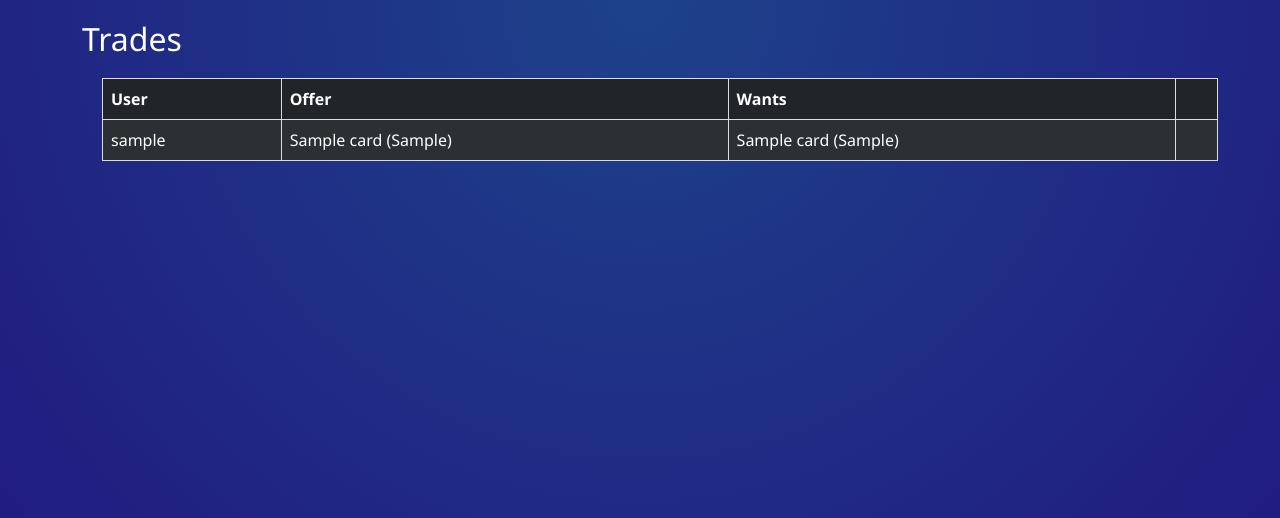
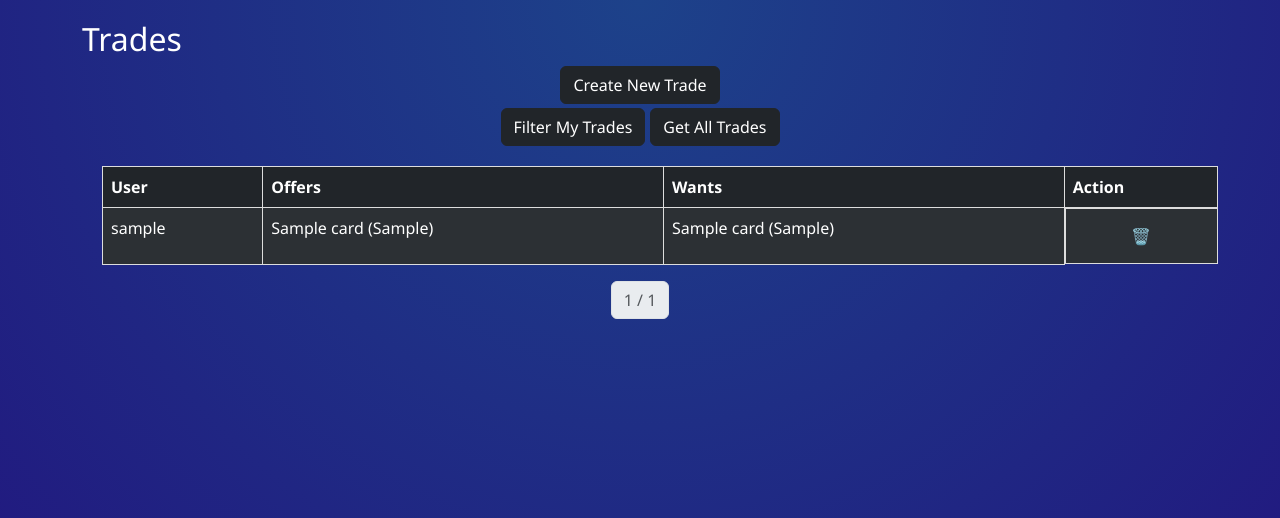
Before and after one commit to laharke/NBA-TCG, a Django app: page /trade/ in a window 1280 px wide. Shown: the top 518 px of the page. Run offline with Django 5.2, Linux system fonts and the light colour scheme; a user stored in the database is signed in; tables that the repository leaves empty hold one stand-in row (values such as "Sample post"); one stand-in notice (Sample message) is shown.

Commit message:
TRADE ADVANCES ALMOST WORKING

```diff
--- a/core/static/css/style.css
+++ b/core/static/css/style.css
@@ -199,3 +199,14 @@ th, td {
 th {
   background-color: #f2f2f2;
 }
+
+.alert {
+  width: fit-content !important;
+  text-align: center !important;
+  position: fixed !important;
+  top: 10% !important;
+  left: 50% !important;
+  transform: translateX(-40%) !important;
+  padding: 10px 20px !important;
+  z-index: 10000 !important;
+}
--- a/core/static/js/trade.js
+++ b/core/static/js/trade.js
@@ -6,11 +6,10 @@ function trade_card(element){
 
     // TENGO QUE MEJORAR LSO NOBMRES Y TAMBIEN TENGO QUE MANDAR EL ID DEL USUARIO LGOGEADO
     let tradeId = td[0].dataset.trade;
-    let userTrade = td[0].dataset.user;
-    let offeredId = td[0].dataset.offered;
-    let wantedId = td[0].dataset.wanted;
+    let userTradeId = td[0].dataset.user;
+    let offeredCardId = td[0].dataset.offered;
+    let wantedCardId = td[0].dataset.wanted;
 
-    console.log(tradeId, userTrade, offeredId, wantedId)
     fetch('/make_trade/', {
         method: 'POST',
         headers: {
@@ -19,20 +18,92 @@ function trade_card(element){
         },
         body: JSON.stringify({
             'tradeId': tradeId,
-            'userTrade': userTrade,
-            'offeredId': offeredId,
-            'wantedId': wantedId
+            'userTradeId': userTradeId,
+            'offeredCardId': offeredCardId,
+            'wantedCardId': wantedCardId
         })
     })
     .then(response => response.json())
     .then(data => {
-    // Loopeo y apendo cada CARTA.
-    data['cards'].forEach(card => {
-        card = generteCard(card)
-        document.querySelector('#pack-cards').appendChild(card);
-    });
+        if(data.result == 'success'){
+            //showAlert('success', 'Card traded correctly! Check your collection o7');
+            window.location.reload();
+
+        }else{
+            showAlert('error', data.error);
+        }
+
+        console.log(data);
+
+        console.log(data.result);
+        // IF data.result == success muestrou n mesnaej que todo salio bien y refresheo la pagina o borro esa rOW creo que prefeiro refreshar la pagina whatver.
+        // else muestro un mensaje de > nope salio tod mal uwu y que error es
 
     })
     .catch(err => console.error(err));
 
 }
+
+function openTradeModal(){
+    new bootstrap.Modal(document.getElementById('tradeModal')).show();
+    // Aca tendria que mandar un GET request para popular el modal con las CARTAS aunque podria directametne popularlo en el
+    fetch('/add_trade/', {
+        method: 'GET',
+        headers: {
+          'X-CSRFToken': getCookie('csrftoken'),
+          'Content-Type': 'application/json'
+        }
+    })
+    .then(response => response.json())
+    .then(data => {
+        console.log(data)
+        $("#offeredCardSelect")
+        $("#wantedCardSelect")
+
+        if(data.result == 'success'){
+            window.location.reload();
+        }else{
+            showAlert('error', data.error);
+        }
+
+    })
+    .catch(err => console.error(err));
+}
+
+function add_trade(){
+    console.log('trade added')
+
+
+}
+
+
+function delete_trade(element){
+
+    if (confirm("you gonna delete de trade are you sure")){
+        let td = $(element).parent().parent().find("td")
+        // Busco el trade ID
+        let tradeId = td[0].dataset.trade;
+
+        fetch('/delete_trade/', {
+            method: 'POST',
+            headers: {
+              'X-CSRFToken': getCookie('csrftoken'),
+              'Content-Type': 'application/json'
+            },
+            body: JSON.stringify({
+                'tradeId': tradeId,
+            })
+        })
+        .then(response => response.json())
+        .then(data => {
+            if(data.result == 'success'){
+                window.location.reload();
+            }else{
+                showAlert('error', data.error);
+            }
+
+        })
+        .catch(err => console.error(err));
+
+    }
+}
--- a/core/static/js/utils.js
+++ b/core/static/js/utils.js
@@ -34,3 +34,27 @@ function generteCard(cardData){
   }
   return card;
 }
+
+//Mostrar una alerta - Va a recibir un argumento si queres mostrar error, success o info y un mensaje text para mostrar en pantalla.
+function showAlert(tipo, mensaje){
+  if (tipo == 'info'){
+    tipo = '#infoAlert'
+  } else if( tipo == 'success'){
+    tipo = '#successAlert'
+  } else if( tipo == 'error'){
+    tipo = '#dangerAlert'
+  }
+
+  //Muestro el div
+  $(tipo).show().delay(4500).fadeOut()
+  //Cambio el text
+  $(tipo).find('span').text(mensaje)
+}
+
+// BORRAR ALERTAS DE DJANO SINO QUEDNA FIJA
+setTimeout(() => {
+    document.querySelectorAll('.alert').forEach(el => {
+        el.style.opacity = "0";
+        setTimeout(() => el.remove(), 500);
+    });
+}, 3000);
--- a/core/templates/base.html
+++ b/core/templates/base.html
@@ -5,6 +5,9 @@
   <meta charset="UTF-8">
   <title>{% block title %}NBA TCG{% endblock %}</title>
   <link href="https://cdn.jsdelivr.net/npm/bootstrap@5.3.2/dist/css/bootstrap.min.css" rel="stylesheet">
+
+<link rel="stylesheet" href="https://cdn.jsdelivr.net/npm/bootstrap-icons@1.11.1/font/bootstrap-icons.css">
+
 
 
   <link rel="stylesheet" href="{% static 'css/style.css' %}">
@@ -18,6 +21,48 @@
     {% block content %}{% endblock %}
   </div>
 </div>
+
+{% if messages %}
+  {% for message in messages %}
+
+    <div class="alert alert-{{ message.tags }}"
+         role="alert"
+         style="width: fit-content; position: fixed; top: 4%; right: 4%; z-index: 9999;">
+
+        {% if message.tags == "success" %}
+            <i class="bi bi-check-circle-fill" style="margin-right: 8px;"></i>
+        {% elif message.tags == "error" %}
+            <i class="bi bi-exclamation-triangle-fill" style="margin-right: 8px;"></i>
+        {% elif message.tags == "info" %}
+            <i class="bi bi-info-circle-fill" style="margin-right: 8px;"></i>
+        {% endif %}
+
+        <span>{{ message }}</span>
+
+    </div>
+  {% endfor %}
+{% endif %}
+
+
+<div id='dangerAlert' class="alert alert-danger" role="alert" style="width: fit-content; display: none !important; top: 4% !important" >
+  <i class="bi bi-exclamation-triangle-fill" style="margin-right: 8px;">  </i>
+  <span>An example danger alert with an icon</span>
+</div>
+
+<div id='infoAlert' class="alert alert-primary" role="alert" style="width: fit-content; display: none !important; top: 5% !important;" >
+  <i class="bi bi-info-circle-fill" style="margin-right: 8px;"></i>
+  <span>A simple primary alert—check it out!</span>
+</div>
+
+
+<div id='successAlert' class="alert alert-success" role="alert" style="width: fit-content; display: none !important;" >
+  <i class="bi bi-check-circle-fill" style="margin-right: 8px;"></i>
+  <span>An example success alert with an icon</span>
+</div>
+
+
+
+
 
 
   <!-- DASHBOARD (only if logged in) -->
--- a/core/templates/trade.html
+++ b/core/templates/trade.html
@@ -6,27 +6,40 @@
 
 <h2>Trades</h2>
 
+<div style="display: flex; justify-content: center;">
+  <button type="button" onclick="openTradeModal()" class="btn btn-dark"> Create New Trade </button>
+</div>
+
+<div style="display: flex; justify-content: center; margin: 4px">
+  <button type="button"  class="btn btn-dark">  <a href="{% url 'trade' %}?own=1" style="  color: white;  text-decoration: none;">Filter My Trades</a> </button>
+  <button type="button" style="margin-left: 5px;" class="btn btn-dark"> <a href="{% url 'trade' %}" style="  color: white;  text-decoration: none;">Get All Trades</a> </button>
+</div>
+
 <table class="table table-dark table-striped">
     <thead>
       <tr>
         <th hidden scope="col">ID</th>
         <th scope="col">User</th>
-        <th scope="col">Offer</th>
+        <th scope="col">Offers</th>
         <th scope="col">Wants</th>
-        <th scope="col"> </th>
+        <th scope="col"> Action</th>
       </tr>
     </thead>
     <tbody>
-        {% for trade in trades %}
+        {% for trade in page_obj %}
             <tr>
                 <td hidden data-trade="{{ trade.id }}" data-user="{{ trade.creator.id }}" data-offered="{{ trade.offered_card.id }}" data-wanted="{{ trade.requested_card.id }}"> {{ trade.id }} </td>
                 <td scope="row">{{ trade.creator }}</td>
                 <td>{{ trade.offered_card.name }} ({{ trade.offered_card.team }})</td>
                 <td>{{ trade.requested_card.name }} ({{ trade.requested_card.team }})</td>
-                <td>
+                <td style="display: flex; justify-content: center">
                   {% if request.user != trade.creator %}
-                  <button type="button" onclick="trade_card(this)" class="btn btn-light">
-                    <i class="fas fa-check">🤝</i>
+                  <button type="button" onclick="trade_card(this)" class="btn">
+                    🤝
+                  </button>
+                  {% else %}
+                  <button type="button" onclick="delete_trade(this)" class="btn">
+                    🗑️
                   </button>
                   {% endif %}
                 </td>
@@ -35,6 +48,63 @@
     </tbody>
   </table>
 
+
+<!-- TESTAR BIEN PAGINATION -->
+<nav style="display: flex; justify-content:center">
+  <ul class="pagination">
+    {% if page_obj.has_previous %}
+      <li class="page-item">
+        <a class="page-link" href="?page={{ page_obj.previous_page_number }}{% if filter_my %}&own=1{% endif %}">Previous</a>
+      </li>
+    {% endif %}
+
+    <li class="page-item disabled">
+      <span class="page-link">
+        {{ page_obj.number }} / {{ page_obj.paginator.num_pages }}
+      </span>
+    </li>
+
+    {% if page_obj.has_next %}
+      <li class="page-item">
+        <a class="page-link" href="?page={{ page_obj.next_page_number }}{% if filter_my %}&own=1{% endif %}">Next</a>
+      </li>
+    {% endif %}
+  </ul>
+</nav>
+
+
+<div class="modal fade " id="tradeModal" tabindex="-1">
+  <div class="modal-dialog modal-xl modal-dialog-centered" style="max-width: 400px;">
+    <div class="modal-content bg-dark text-light">
+
+      <div class="modal-header border-secondary">
+        <h5 class="modal-title">Crear trade </h5>
+        <button type="button" class="btn-close btn-close-white" data-bs-dismiss="modal"></button>
+      </div>
+
+      <div class="modal-body">
+
+
+          <label for="offeredCard">Example select</label>
+          <select name="offeredCard" id="offeredCardSelect" class="form-control mb-3" placeholder="">
+            <option value=""></option>
+          </select>
+
+          <label for="wantedCard">Example select</label>
+          <select name="wantedCard" id="wantedCardSelect" class="form-control mb-3" placeholder=""></select>
+            <option value=""></option>
+          </select>
+
+      </div>
+
+      <div class="modal-footer border-secondary">
+        <button class="btn btn-secondary" data-bs-dismiss="modal">Close</button>
+        <button type="button" onclick="add_trade()" class="btn btn-outline-light">Publish trade</button>
+      </div>
+
+    </div>
+  </div>
+</div>
 {% endblock %}
 
 {% block extra_js %}
--- a/core/urls.py
+++ b/core/urls.py
@@ -12,5 +12,10 @@ urlpatterns = [
     path('collection/', views.collection_view, name='collection'),
     path('trade/', views.trade_view, name='trade'),
     path('make_trade/', views.make_trade, name='make_trade'),
+    path('add_trade/', views.add_trade, name='add_trade'),
+    path('delete_trade/', views.delete_trade, name='delete_trade'),
+
+
+
 
 ]
--- a/core/views.py
+++ b/core/views.py
@@ -1,7 +1,7 @@
 from django.shortcuts import render, redirect
 from django.contrib.auth import authenticate, login, logout
 from django.contrib.auth.decorators import login_required
-from django.contrib.auth.models import User
+from django.contrib.auth import get_user_model
 from django.contrib import messages
 from django.http import JsonResponse
 import random
@@ -15,12 +15,14 @@ from .models import Card, Trade
 from django.forms.models import model_to_dict
 from django.utils.safestring import mark_safe
 from django.core import serializers
-from django.db.models import Exists, OuterRef
+from django.db.models import Exists, OuterRef, F
+from django.core.paginator import Paginator
 
 
+#Get custom user model
+User = get_user_model()
 
-
-
+#        messages.info(request, "Esperando confirmación")
 
 
 
@@ -114,7 +116,8 @@ def collection_view(request):
 
     user_cards = UserCard.objects.filter(
         user=request.user,
-        card=OuterRef('pk')
+        card=OuterRef('pk'),
+        quantity__gt=0
     )
 
     collection = list(Card.objects.annotate(
@@ -128,24 +131,32 @@ def collection_view(request):
 
 @login_required
 def trade_view(request):
-    trades = Trade.objects.all()
+
     trades = Trade.objects.select_related(
         "creator",
         "offered_card",
         "requested_card"
-    )
+    ).order_by("-created_at")
+
+    #TESTEO DE OBTENER MY OWN TRADES
+    if request.GET.get("own") == "1":
+        trades = trades.filter(creator=request.user)
+
+    paginator = Paginator(trades, 10)
+
+    page_number = request.GET.get("page")
+    page_obj = paginator.get_page(page_number)
+
     context = {
-        'trades': trades
+        "page_obj": page_obj
     }
-    print(trades)
-    #Obtener todos los TRADES, de los trades necesiot ID, creador, carta queda, carat que pide, y de las cartas que da y pide ncesito id,rareza, team
-    for trade in trades:
-        print(trade.creator.last_pack_time)
 
-    return render(request, 'trade.html', context)
+    return render(request, "trade.html", context)
 
 @login_required
 def make_trade(request):
+
+
 
     # EJEMPLO de como tengo qeu gaurdar en user card necesiot un obejto user y un objeto card.
     # Para esto voy a necesitar los ids
@@ -153,16 +164,96 @@ def make_trade(request):
     # card = Card.objects.get(card_id=5)
     # add_card(request.user, card)
     data = json.loads(request.body)
-    print(data)
 
-    print(data.get("tradeId"))
-    offered_card = data.get("offered_card")
-    requested_card = data.get("requested_card")
+    #Cuando tenga todo tengo que hacer chequeos
+    # Ver si el usuario que oferta tiene la carta, si el creador tiene la carta tambien porque la pudo haber tradeado antes? puede haber creado multiples
+    # trades.
+    #
+    tradeId = data.get("tradeId")
+    creator_user = User.objects.get(id=data.get("userTradeId"))
+    wants_user = request.user
+    offered_card = Card.objects.get(card_id=data.get("offeredCardId"))
+    requested_card = Card.objects.get(card_id=data.get("wantedCardId"))
+
+    if not UserCard.objects.filter(user=creator_user, card=offered_card, quantity__gt=0).exists():
+        messages.error(request, "Creator doesn't own that card")
+        return JsonResponse({"result": "fail", "error": "Creator doesn't own card"}, status=400)
+
+    if not UserCard.objects.filter(user=wants_user, card=requested_card, quantity__gt=0).exists():
+        messages.error(request, "You don't own requested card")
+        return JsonResponse({"result": "fail", "error": "You don't own requested card"}, status=400)
+
+    # Si paso esto hay que hacer el DELETE de trades y 2 add carsd y 2 delete card  add card() / delete card
+    # Si ya cumplio BORRO EL TRADE
+
+    #Le resto uno al CREATOR - OFFERED CARD
+    UserCard.objects.filter(
+        user=creator_user,
+        card=offered_card
+    ).update(quantity=F('quantity') - 1)
+
+    #Le resto uno al wants - requested card
+    UserCard.objects.filter(
+        user=wants_user,
+        card=requested_card
+    ).update(quantity=F('quantity') - 1)
+
+    #user, card
+    add_card(creator_user, requested_card)
+    add_card(wants_user, offered_card)
 
 
-    return
+    # Una vez efecute el TRADE, lo borro de la lista
+    trade = Trade.objects.get(id=tradeId)
+    trade.delete()
 
-    # Yo tengo que fijarme si el usuario que intenta tradear TIENE la carta primero, tiene y quanity + 0
+
+    messages.success(request, "Cards traded successfuly")
+    return JsonResponse({"result": "success"}, status=200)
+
+@login_required
+def add_trade(request):
+    # Puedo hacer que si es GET, devuelve la lisat de cartas OWNEd y TOTAL CARDs para que el JS las rellene
+    # Si es POST agrega el trade
+
+    if request.method == "GET":
+        #Devuelvo todas las cartas y las cartas owned del user que no esten publicadas
+        cards = list(Card.objects.all().values())
+
+        active_trades = Trade.objects.filter(
+            creator=request.user,
+            offered_card=OuterRef('pk')
+        )
+
+        #SI YA LA ESTAS TRADEANDO NO PODES TRADEAR DE NUEVO
+        owned = list(
+        Card.objects.filter(
+            usercard__user=request.user,
+            usercard__quantity__gt=0
+        )
+        .annotate(
+            already_in_trade=Exists(active_trades)
+        )
+        .filter(already_in_trade=False)
+        .distinct()
+        .values()
+        )
+
+
+        return JsonResponse({"cards": cards, "owned": owned}, status=200)
+    else:
+        messages.success(request, "Trade created !")
+        return JsonResponse({"result": "success"}, status=200)
+
+
+@login_required
+def delete_trade(request):
+    data = json.loads(request.body)
+    tradeId = data.get("tradeId")
+    trade = Trade.objects.get(id=tradeId)
+    trade.delete()
+    messages.success(request, "Trade deleted !")
+    return JsonResponse({"result": "success"}, status=200)
 
 
 
```
